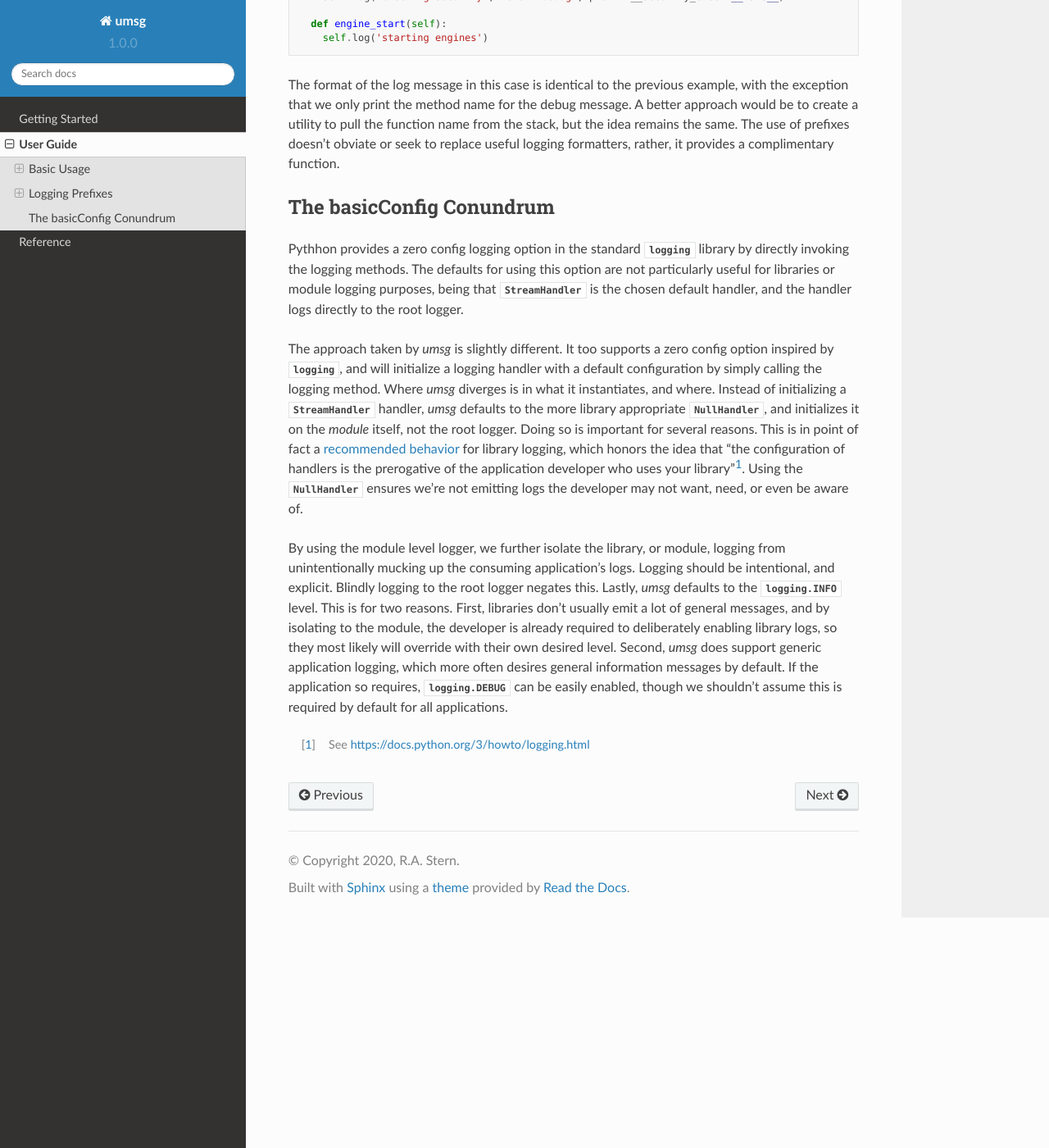
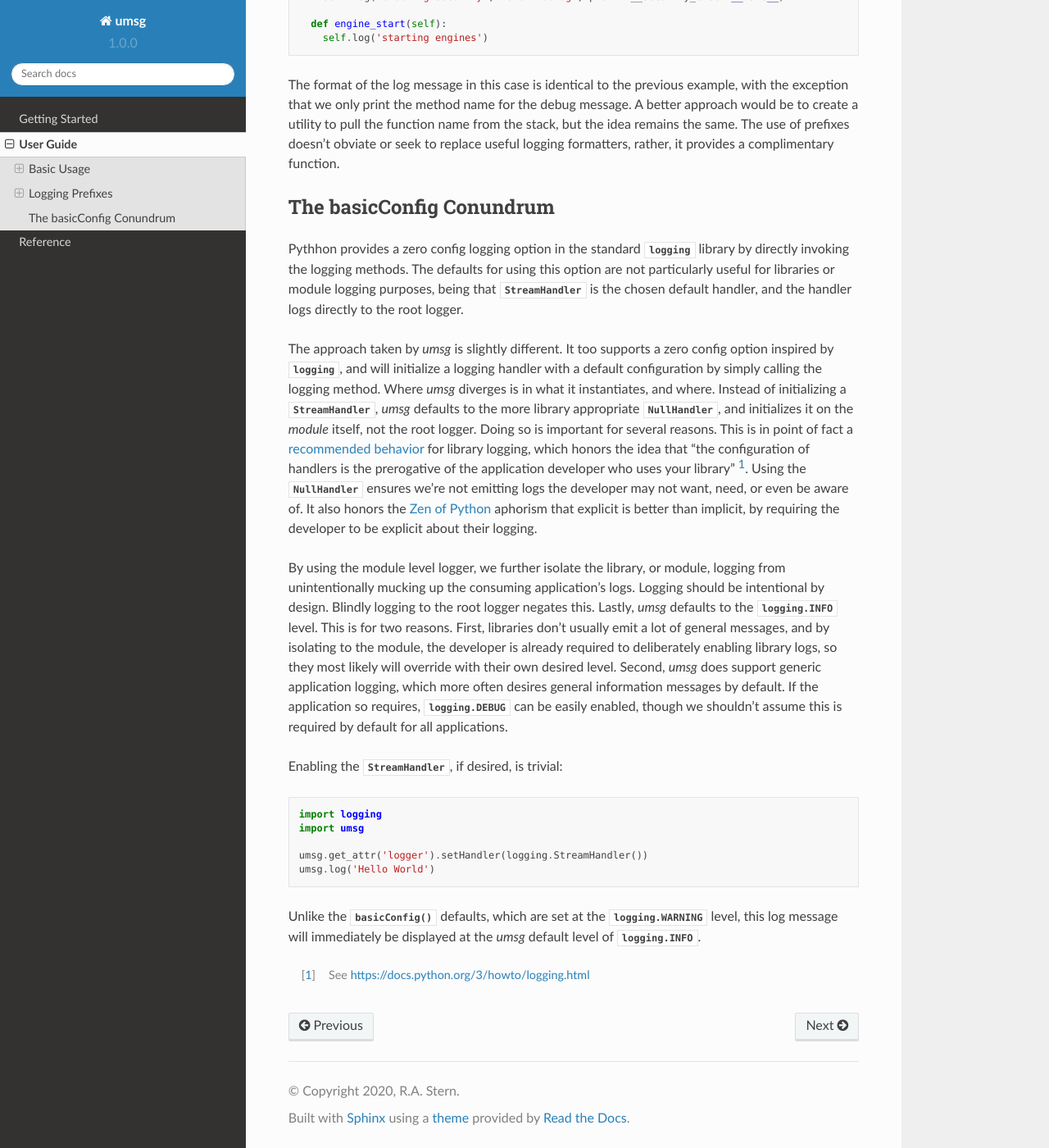
Before and after one commit to rastern/umsg, a Sphinx documentation site: the page built from docs/source/userguide.rst, in a window 1280 px wide and 1400 px high, scrolled down 3182 px. Shown: the whole window at 82% size. Built offline with Sphinx 7.4.7 and the Read the Docs theme 2.0.0, drawn with Linux system fonts in a browser that asks for light colours; some of the changed text lies outside the part shown.

```diff
--- a/docs/source/userguide.rst
+++ b/docs/source/userguide.rst
@@ -184,18 +184,20 @@ the handler logs directly to the root logger.
 The approach taken by *umsg* is slightly different. It too supports a zero config
 option inspired by :py:mod:`logging`, and will initialize a logging handler with
 a default configuration by simply calling the logging method. Where *umsg*
-diverges is in what it instantiates, and where. Instead of initializing a :py:class:`~logging.StreamHandler`
-handler, *umsg* defaults to the more library appropriate :py:class:`~logging.NullHandler`,
+diverges is in what it instantiates, and where. Instead of initializing a :py:class:`~logging.StreamHandler`,
+*umsg* defaults to the more library appropriate :py:class:`~logging.NullHandler`,
 and initializes it on the *module* itself, not the root logger. Doing so is
 important for several reasons. This is in point of fact a `recommended behavior <https://docs.python.org/3/howto/logging.html#configuring-logging-for-a-library>`_
 for library logging, which honors the idea that "the configuration of handlers
-is the prerogative of the application developer who uses your library"[#quote1]_.
+is the prerogative of the application developer who uses your library" [#quote1]_.
 Using the :py:class:`~logging.NullHandler` ensures we're not emitting logs the developer
-may not want, need, or even be aware of.
+may not want, need, or even be aware of. It also honors the `Zen of Python <https://www.python.org/dev/peps/pep-0020/>`_
+aphorism that explicit is better than implicit, by requiring the developer to
+be explicit about their logging.
 
 By using the module level logger, we further isolate the library, or module,
 logging from unintentionally mucking up the consuming application's logs.
-Logging should be intentional, and explicit. Blindly logging to the root logger
+Logging should be intentional by design. Blindly logging to the root logger
 negates this. Lastly, *umsg* defaults to the :py:const:`logging.INFO` level. This
 is for two reasons. First, libraries don't usually emit a lot of general messages,
 and by isolating to the module, the developer is already required to deliberately
@@ -205,7 +207,19 @@ desires general information messages by default. If the application so requires,
 :py:const:`logging.DEBUG` can be easily enabled, though we shouldn't assume this
 is required by default for all applications.
 
+Enabling the :py:class:`~logging.StreamHandler`, if desired, is trivial:
 
+.. code-block:: python
+
+  import logging
+  import umsg
+
+  umsg.get_attr('logger').setHandler(logging.StreamHandler())
+  umsg.log('Hello World')
+
+Unlike the :py:func:`~logging.basicConfig` defaults, which are set at the :py:const:`logging.WARNING`
+level, this log message will immediately be displayed at the *umsg* default level
+of :py:const:`logging.INFO`.
 
 
 .. [#quote1] See https://docs.python.org/3/howto/logging.html
```
Also changed, not shown: other parts of docs/source/userguide.rst (+1 -1 lines), README.rst (+7 -10 lines).
